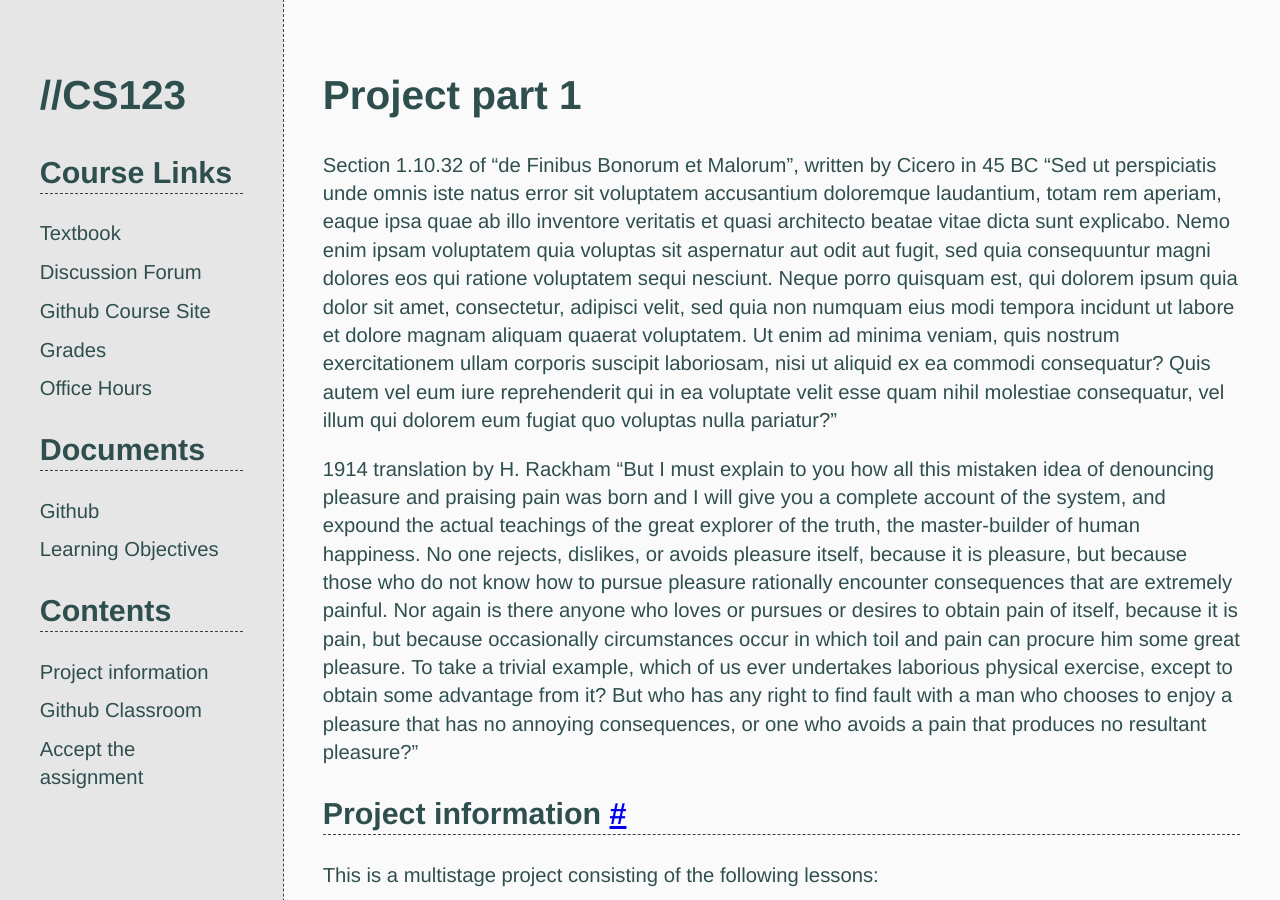
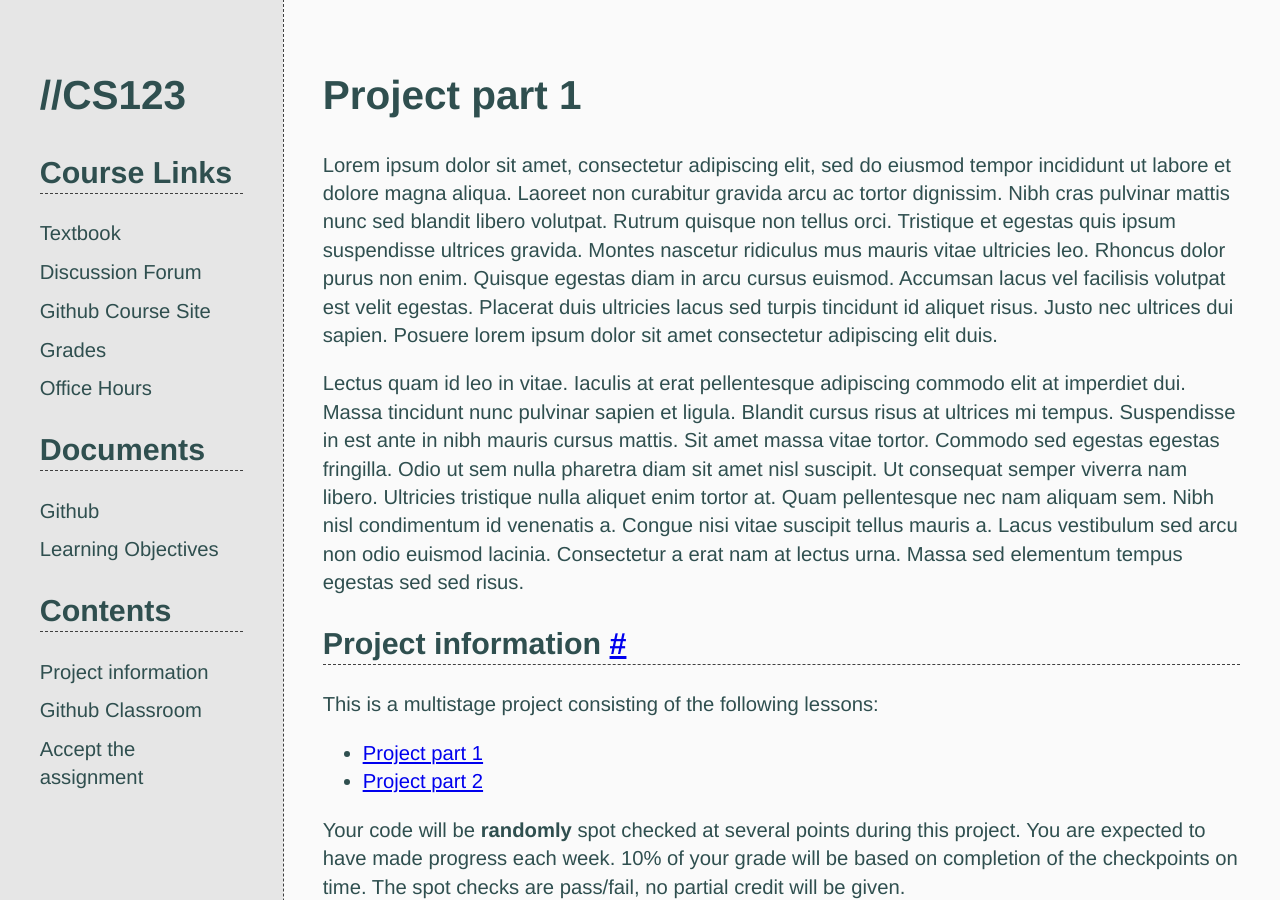
Before and after one commit to shanep/class-theme, a Jekyll site: the page built from _lessons/lesson03.md, in a window 1280 px wide and 900 px high. Built offline with Jekyll 4.4.1, drawn with Linux system fonts in a browser that asks for light colours.

Commit message:
Update lesson03.md

```diff
--- a/_lessons/lesson03.md
+++ b/_lessons/lesson03.md
@@ -6,8 +6,6 @@ lessons: [lesson03, lesson04]
 points: 100
 ---
 
-Section 1.10.32 of "de Finibus Bonorum et Malorum", written by Cicero in 45 BC
-"Sed ut perspiciatis unde omnis iste natus error sit voluptatem accusantium doloremque laudantium, totam rem aperiam, eaque ipsa quae ab illo inventore veritatis et quasi architecto beatae vitae dicta sunt explicabo. Nemo enim ipsam voluptatem quia voluptas sit aspernatur aut odit aut fugit, sed quia consequuntur magni dolores eos qui ratione voluptatem sequi nesciunt. Neque porro quisquam est, qui dolorem ipsum quia dolor sit amet, consectetur, adipisci velit, sed quia non numquam eius modi tempora incidunt ut labore et dolore magnam aliquam quaerat voluptatem. Ut enim ad minima veniam, quis nostrum exercitationem ullam corporis suscipit laboriosam, nisi ut aliquid ex ea commodi consequatur? Quis autem vel eum iure reprehenderit qui in ea voluptate velit esse quam nihil molestiae consequatur, vel illum qui dolorem eum fugiat quo voluptas nulla pariatur?"
+Lorem ipsum dolor sit amet, consectetur adipiscing elit, sed do eiusmod tempor incididunt ut labore et dolore magna aliqua. Laoreet non curabitur gravida arcu ac tortor dignissim. Nibh cras pulvinar mattis nunc sed blandit libero volutpat. Rutrum quisque non tellus orci. Tristique et egestas quis ipsum suspendisse ultrices gravida. Montes nascetur ridiculus mus mauris vitae ultricies leo. Rhoncus dolor purus non enim. Quisque egestas diam in arcu cursus euismod. Accumsan lacus vel facilisis volutpat est velit egestas. Placerat duis ultricies lacus sed turpis tincidunt id aliquet risus. Justo nec ultrices dui sapien. Posuere lorem ipsum dolor sit amet consectetur adipiscing elit duis.
 
-1914 translation by H. Rackham
-"But I must explain to you how all this mistaken idea of denouncing pleasure and praising pain was born and I will give you a complete account of the system, and expound the actual teachings of the great explorer of the truth, the master-builder of human happiness. No one rejects, dislikes, or avoids pleasure itself, because it is pleasure, but because those who do not know how to pursue pleasure rationally encounter consequences that are extremely painful. Nor again is there anyone who loves or pursues or desires to obtain pain of itself, because it is pain, but because occasionally circumstances occur in which toil and pain can procure him some great pleasure. To take a trivial example, which of us ever undertakes laborious physical exercise, except to obtain some advantage from it? But who has any right to find fault with a man who chooses to enjoy a pleasure that has no annoying consequences, or one who avoids a pain that produces no resultant pleasure?"
+Lectus quam id leo in vitae. Iaculis at erat pellentesque adipiscing commodo elit at imperdiet dui. Massa tincidunt nunc pulvinar sapien et ligula. Blandit cursus risus at ultrices mi tempus. Suspendisse in est ante in nibh mauris cursus mattis. Sit amet massa vitae tortor. Commodo sed egestas egestas fringilla. Odio ut sem nulla pharetra diam sit amet nisl suscipit. Ut consequat semper viverra nam libero. Ultricies tristique nulla aliquet enim tortor at. Quam pellentesque nec nam aliquam sem. Nibh nisl condimentum id venenatis a. Congue nisi vitae suscipit tellus mauris a. Lacus vestibulum sed arcu non odio euismod lacinia. Consectetur a erat nam at lectus urna. Massa sed elementum tempus egestas sed sed risus.
```
